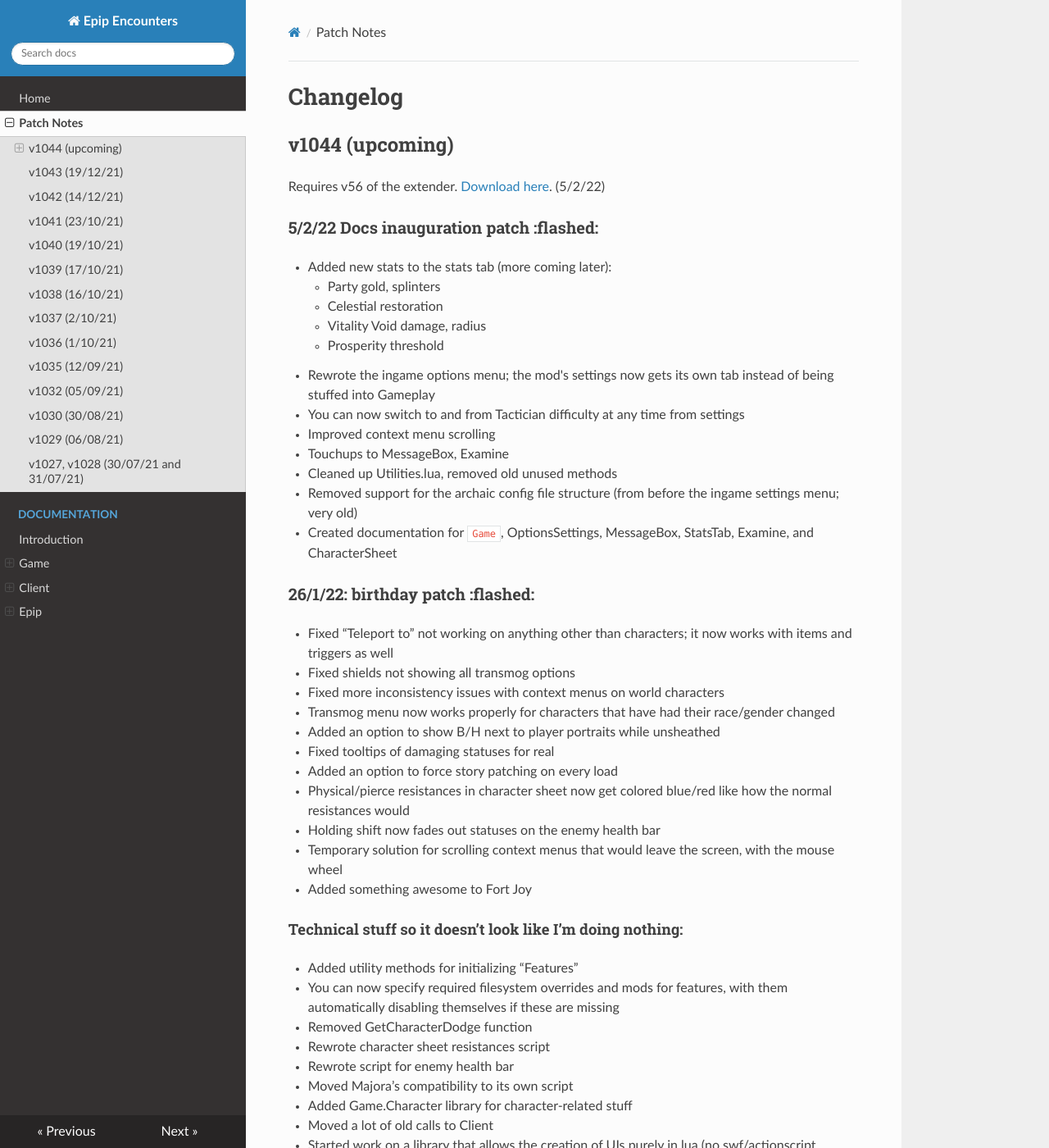
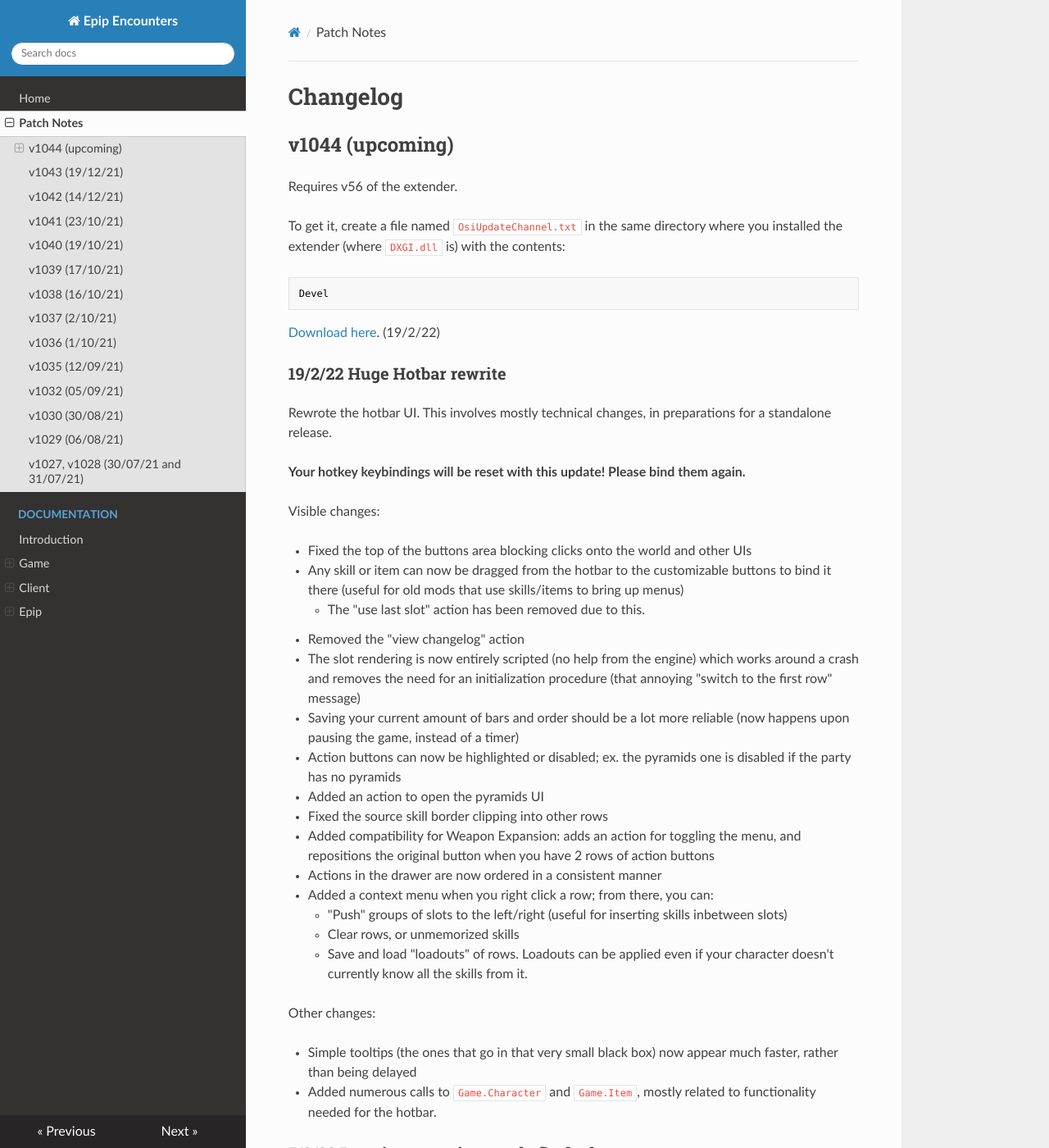
Before and after one commit to PinewoodPip/epip, an MkDocs documentation site: the page built from docs/patchnotes.md, in a window 1280 px wide and 1400 px high. Shown: the whole window at 82% size. Built offline with MkDocs 1.6.1, drawn with Linux system fonts in a browser that asks for light colours; nearby versions of some CDN libraries.

Commit message:
Hotbar update patchnotes

````diff
--- a/docs/patchnotes.md
+++ b/docs/patchnotes.md
@@ -2,7 +2,42 @@
 
 ## v1044 (upcoming)
 Requires v56 of the extender.
-[Download here](https://drive.google.com/file/d/1pYIXbo9Nw_5FllYnvGtfGNDeftDOWyBP/view?usp=sharing). (5/2/22)
+
+To get it, create a file named `OsiUpdateChannel.txt` in the same directory where you installed the extender (where `DXGI.dll` is) with the contents:
+```json
+Devel
+```
+
+[Download here](https://drive.google.com/file/d/1pYIXbo9Nw_5FllYnvGtfGNDeftDOWyBP/view?usp=sharing). (19/2/22)
+
+### 19/2/22 Huge Hotbar rewrite
+Rewrote the hotbar UI. This involves mostly technical changes, in preparations for a standalone release.
+
+**Your hotkey keybindings will be reset with this update! Please bind them again.**
+
+Visible changes:
+
+- Fixed the top of the buttons area blocking clicks onto the world and other UIs
+- Any skill or item can now be dragged from the hotbar to the customizable buttons to bind it there (useful for old mods that use skills/items to bring up menus)
+	- The "use last slot" action has been removed due to this.
+- Removed the "view changelog" action
+- The slot rendering is now entirely scripted (no help from the engine) which works around a crash and removes the need for an initialization procedure (that annoying "switch to the first row" message)
+- Saving your current amount of bars and order should be a lot more reliable (now happens upon pausing the game, instead of a timer)
+- Action buttons can now be highlighted or disabled; ex. the pyramids one is disabled if the party has no pyramids
+- Added an action to open the pyramids UI
+- Fixed the source skill border clipping into other rows
+- Added compatibility for Weapon Expansion: adds an action for toggling the menu, and repositions the original button when you have 2 rows of action buttons
+- Actions in the drawer are now ordered in a consistent manner
+- Added a context menu when you right click a row; from there, you can:
+	- "Push" groups of slots to the left/right (useful for inserting skills inbetween slots)
+	- Clear rows, or unmemorized skills
+	- Save and load "loadouts" of rows. Loadouts can be applied even if your character doesn't currently know all the skills from it.
+
+Other changes:
+
+- Simple tooltips (the ones that go in that very small black box) now appear much faster, rather than being delayed
+- Added numerous calls to `Game.Character` and `Game.Item`, mostly related to functionality needed for the hotbar.
+
 
 ### 5/2/22 Docs inauguration patch :flashed:
 
````
Also changed, not shown: docs/docs.md (+2 -0 lines), docs/hotbar-standalone.md (added, +56 -0 lines).
